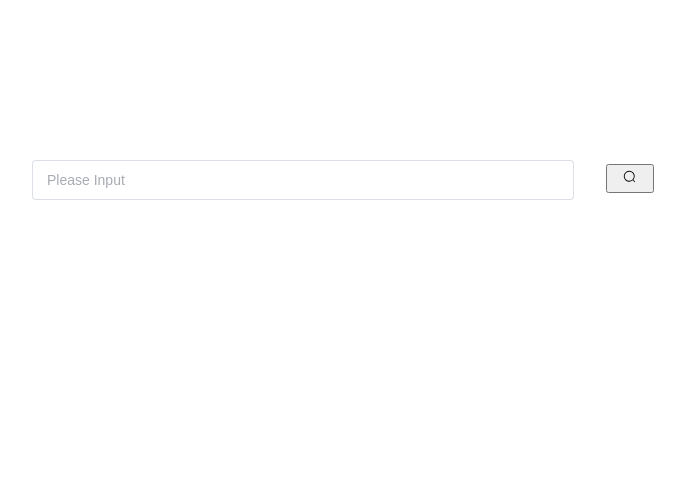
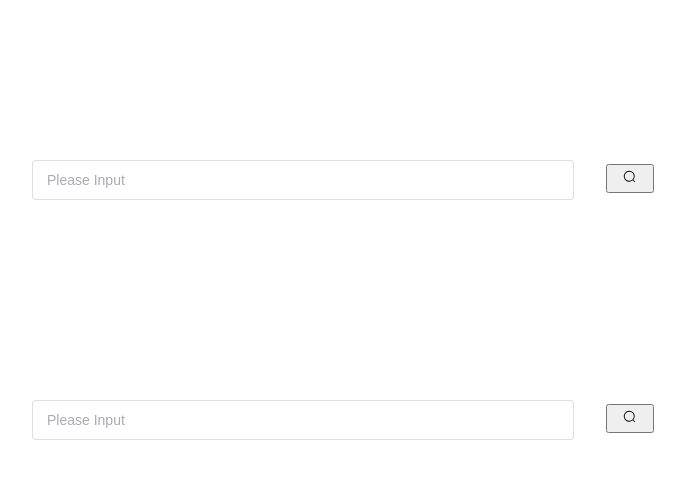
Before and after one commit to hotjuicew/mini-TMDB, a Vue app: page /home in a window 1280 px wide. Before the commit this address had no page. Shown: the top 478 px of the page, without its empty margins (297-982 px from the left). Built offline with nearby package versions, Linux system fonts and the light colour scheme.

Commit message:
fix: 知道了两个搜索框的bug

```diff
--- a/src/App.vue
+++ b/src/App.vue
@@ -1,5 +1,9 @@
 <template>
- <home-view></home-view>
+  <div id="app">
+    <home-view></home-view>
+   <router-view></router-view>
+  </div>
+
 </template>
 <script setup>
 import HomeView from "@/views/home/HomeView";
--- a/src/main.js
+++ b/src/main.js
@@ -5,10 +5,6 @@ import * as Icons from '@element-plus/icons-vue'
 import './assets/css/index.css'
 import instanceP from '@/stores/index'
 const app = createApp(App)
-
-
-
-
 createApp(App).use(instanceP).mount('#app')
 
 // 注册Icons 全局组件
--- a/src/router/index.js
+++ b/src/router/index.js
@@ -1,23 +1,29 @@
 import {createRouter, createWebHistory} from 'vue-router'
-import HomeView from '../views/home/HomeView.vue'
 
-const routes = [
-    {
-        path: '/',
-        name: 'home',
-        component: HomeView,
-        children: [{
-          path: '/search',
-          name: 'search',
-          component: () => import('@/views/list/ListView')
-        }]
-    },
+// 创建一个路由: 映射关系
+const router = createRouter({
+    history: createWebHistory(),
+    // 映射关系
+    routes: [
+        {
+            //redirect是重定向, 也就是我们将根路径重定向到/home的路径下.可以让路径默认跳到到首页, 并且<router-view>渲染首页组件
+            path: "/",
+            redirect: "/home"
+        },
+        {
+            name: "home",
+            path: "/home",
+            component: () => import("@/views/home/HomeView"),
 
-]
-
-const router = createRouter({
-    history: createWebHistory(process.env.BASE_URL),
-    routes
+        }, {
+            path: "/search",
+            redirect: "/home/search"
+        },
+        {
+            path: "/home/search",
+            component: () => import("../views/list/ListView")
+        }
+    ]
 })
 
 export default router
--- a/src/stores/home.js
+++ b/src/stores/home.js
@@ -2,9 +2,7 @@ import { defineStore } from "pinia";
 
 const useHomeStore = defineStore("home", {
     state: () => ({
-        searchList:[
-
-        ]
+        searchList:[]
 
     }),
     actions: {
--- a/src/views/home/HomeView.vue
+++ b/src/views/home/HomeView.vue
@@ -10,11 +10,7 @@
       <button class="search" @click="clickSearch()"><el-icon><Search /></el-icon></button>
     </div>
 
-
-
-    <router-view></router-view>
   </div>
-
 
 </template>
 
@@ -44,8 +40,7 @@ const clickSearch = () => {
     homeStore.searchList=res.data
     console.log(homeStore.searchList[0].name)
 
-    router.push("/search/"
-    )
+    router.push("/search")
   })
 }
 
@@ -55,7 +50,7 @@ const clickSearch = () => {
 <style lang="less" scoped>
 .home{
   margin-top: 10rem;
-  height: 80vh;
+  height: 10vh;
   display: flex;
   flex-direction:column;
   :deep(.el-input){
--- a/src/views/list/ListView.vue
+++ b/src/views/list/ListView.vue
@@ -2,14 +2,14 @@
   <div class="Title">
    <h2>List</h2>
     <div class="list">
-      <div class="item" v-for="item in newList.value">
-        <div class="left">
-          <h3 class="title">{{ item.name }}</h3>
-        </div>
-        <div class="right">
-          <img :src="item.img" :alt="item.name+'图片'">
-        </div>
-      </div>
+<!--      <div class="item" v-for="item in newList.value">-->
+<!--        <div class="left">-->
+<!--          <h3 class="title">{{ item.name }}</h3>-->
+<!--        </div>-->
+<!--        <div class="right">-->
+<!--          <img :src="item.img" :alt="item.name+'图片'">-->
+<!--        </div>-->
+<!--      </div>-->
     </div>
   </div>
 </template>
@@ -17,10 +17,10 @@
 <script setup>
 import {computed, ref} from "vue";
 import useHomeStore from "@/stores/home";
-import { onMounted } from 'vue'
+
 const homeStore=useHomeStore()
 let list =ref(homeStore.searchList)
-onMounted(()=>console.log(list.value[0].name))
+
 const newList = computed(() => {
   let reg=/img2/
   for(let item of list.value){
```
